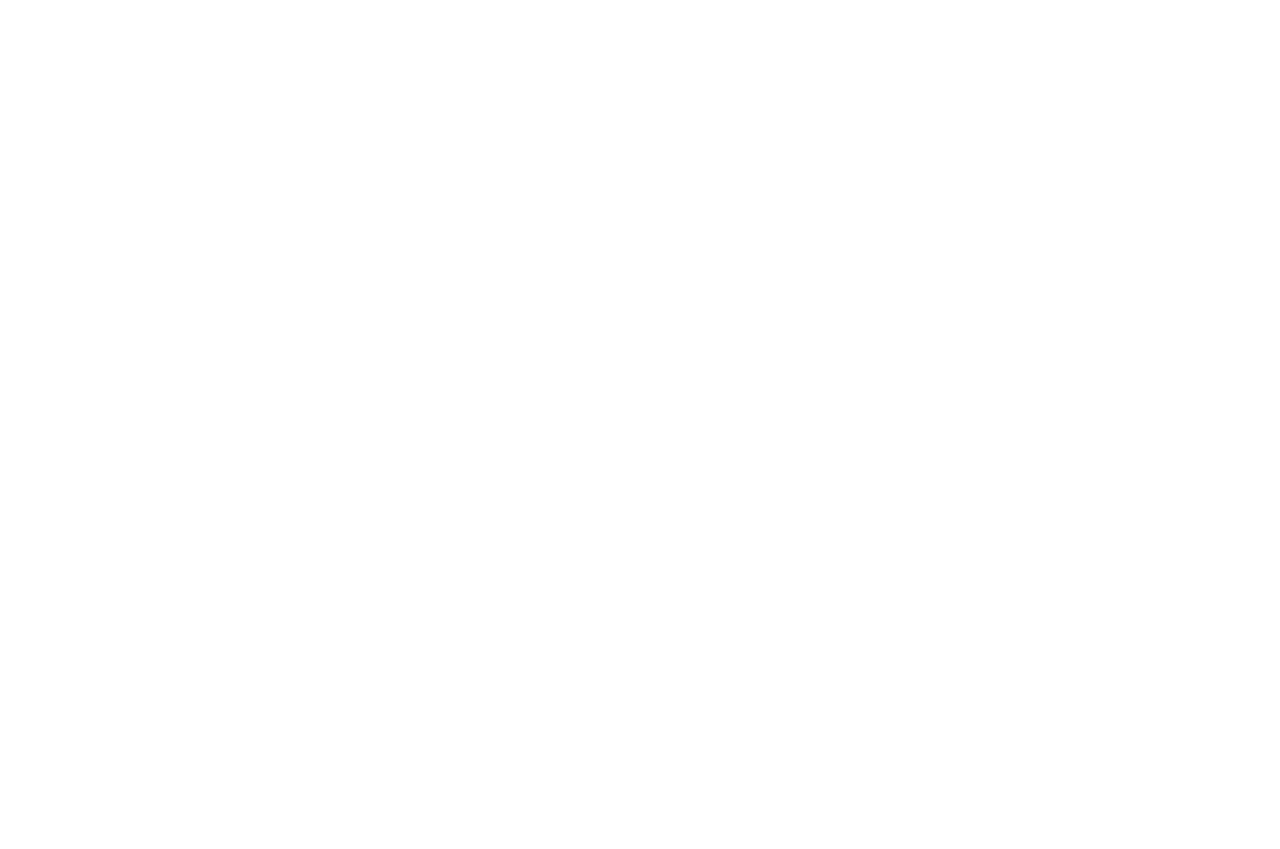
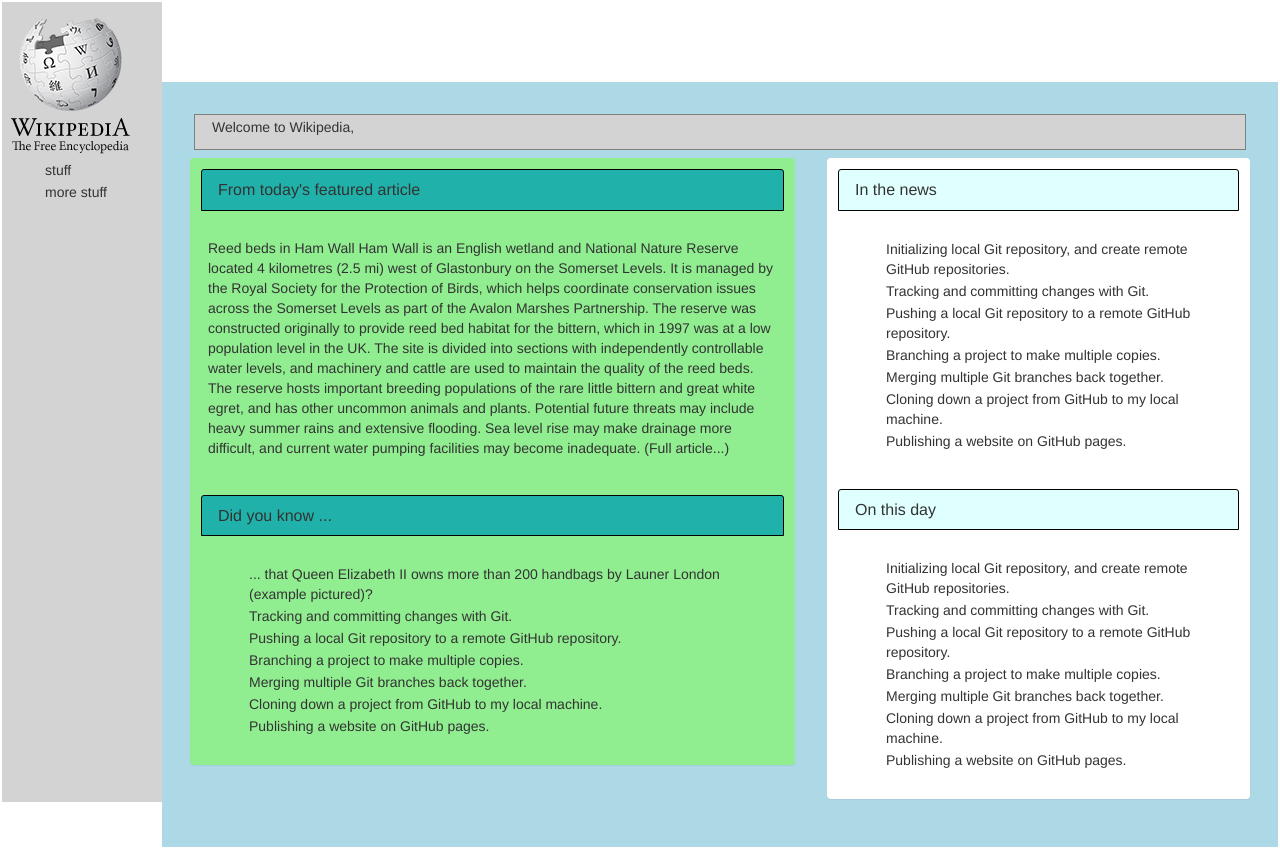
Before and after one commit to RichterBros/wiki, a plain HTML site: page index.html in a window 1280 px wide. Before the commit the page ends 800 px from the top, so only its background shows below. Drawn offline with Linux system fonts and the light colour scheme.

Commit message:
add sttyling

```diff
--- a/css/styles.css
+++ b/css/styles.css
@@ -0,0 +1,58 @@
+* {
+  border: .1px solid rgba(255, 0, 0, 0);
+}
+
+ul {
+  list-style: none;
+}
+
+.sidebar {
+  background-color: lightgray;
+  height: 100%;
+  position: fixed;
+  width: 160px;
+}
+
+.container-fluid {
+  background-color: lightblue;
+  margin-left: 160px;
+  padding: 25px;
+  margin-top: 80px;
+}
+
+#welcome {
+  border: 1px solid gray;
+  background-color: lightgrey;
+  margin: 6px;
+}
+
+.panel-heading {
+  border: 1px solid black;
+  margin: 10px;
+}
+
+#green .panel {
+  background-color: lightgreen;
+}
+#green .panel-heading {
+  background-color: lightseagreen;
+}
+
+#blue .panel-heading {
+  background-color: lightcyan;
+
+
+  .col {
+    background-color: rgb(173, 230, 221);
+
+  }
+
+.row{
+  background-color: gray;
+
+  padding: 25px;
+}
+
+#logo {
+  padding-left: 18px;
+}
--- a/index.html
+++ b/index.html
@@ -8,5 +8,99 @@
 </head>
 <body>
 
+  <div class="sidebar">
+    <img id="logo" src="img/wikilogo.png" alt="the wiki logo">
+    <ul>
+      <li>stuff</li>
+      <li>more stuff</li>
+    </ul>
+  </div>
+
+  <div class="container-fluid">
+
+    <div id="welcome" class="row">
+        <div class="col-md-12">
+
+          <p>Welcome to Wikipedia,</p>
+
+        </div>
+
+      </div>
+
+      <div class="row">
+          <div id="green" class="col-md-7">
+              <div class="panel">
+                  <div class="panel-heading">
+                    <h2 class="panel-title">From today's featured article</h2>
+                  </div>
+                  <div class="panel-body">
+                    <p>
+                        Reed beds in Ham Wall
+                        Ham Wall is an English wetland and National Nature Reserve located 4 kilometres (2.5 mi) west of Glastonbury on the Somerset Levels. It is managed by the Royal Society for the Protection of Birds, which helps coordinate conservation issues across the Somerset Levels as part of the Avalon Marshes Partnership. The reserve was constructed originally to provide reed bed habitat for the bittern, which in 1997 was at a low population level in the UK. The site is divided into sections with independently controllable water levels, and machinery and cattle are used to maintain the quality of the reed beds. The reserve hosts important breeding populations of the rare little bittern and great white egret, and has other uncommon animals and plants. Potential future threats may include heavy summer rains and extensive flooding. Sea level rise may make drainage more difficult, and current water pumping facilities may become inadequate. (Full article...)</p>
+                  </div>
+                  <div class="panel-heading">
+                      <h2 class="panel-title">Did you know ...</h2>
+                    </div>
+                    <div class="panel-body">
+                      <ul>
+                        <li>... that Queen Elizabeth II owns more than 200 handbags by Launer London (example pictured)?</li>
+                        <li>Tracking and committing changes with Git.</li>
+                        <li>Pushing a local Git repository to a remote GitHub repository.</li>
+                        <li>Branching a project to make multiple copies.</li>
+                        <li>Merging multiple Git branches back together.</li>
+                        <li>Cloning down a project from GitHub to my local machine.</li>
+                        <li>Publishing a website on GitHub pages.</li>
+                      </ul>
+                    </div>
+                </div>
+
+
+          </div>
+          <div id="blue" class="col-md-5">
+              <div class="panel">
+                  <div class="panel-heading">
+                    <h2 class="panel-title">In the news</h2>
+                  </div>
+                  <div class="panel-body">
+                    <ul>
+                      <li>Initializing local Git repository, and create remote GitHub repositories.</li>
+                      <li>Tracking and committing changes with Git.</li>
+                      <li>Pushing a local Git repository to a remote GitHub repository.</li>
+                      <li>Branching a project to make multiple copies.</li>
+                      <li>Merging multiple Git branches back together.</li>
+                      <li>Cloning down a project from GitHub to my local machine.</li>
+                      <li>Publishing a website on GitHub pages.</li>
+                    </ul>
+                  </div>
+                  <div class="panel-heading">
+                      <h2 class="panel-title">On this day</h2>
+                    </div>
+                    <div class="panel-body">
+                      <ul>
+                        <li>Initializing local Git repository, and create remote GitHub repositories.</li>
+                        <li>Tracking and committing changes with Git.</li>
+                        <li>Pushing a local Git repository to a remote GitHub repository.</li>
+                        <li>Branching a project to make multiple copies.</li>
+                        <li>Merging multiple Git branches back together.</li>
+                        <li>Cloning down a project from GitHub to my local machine.</li>
+                        <li>Publishing a website on GitHub pages.</li>
+                      </ul>
+                    </div>
+                </div>
+
+            </div>
+
+
+        </div>
+
+
+
+
+
+    </div>
+
+
+
+
 </body>
 </html>
```
Also changed, not shown: img/wikilogo.png (added), 1 other file.
